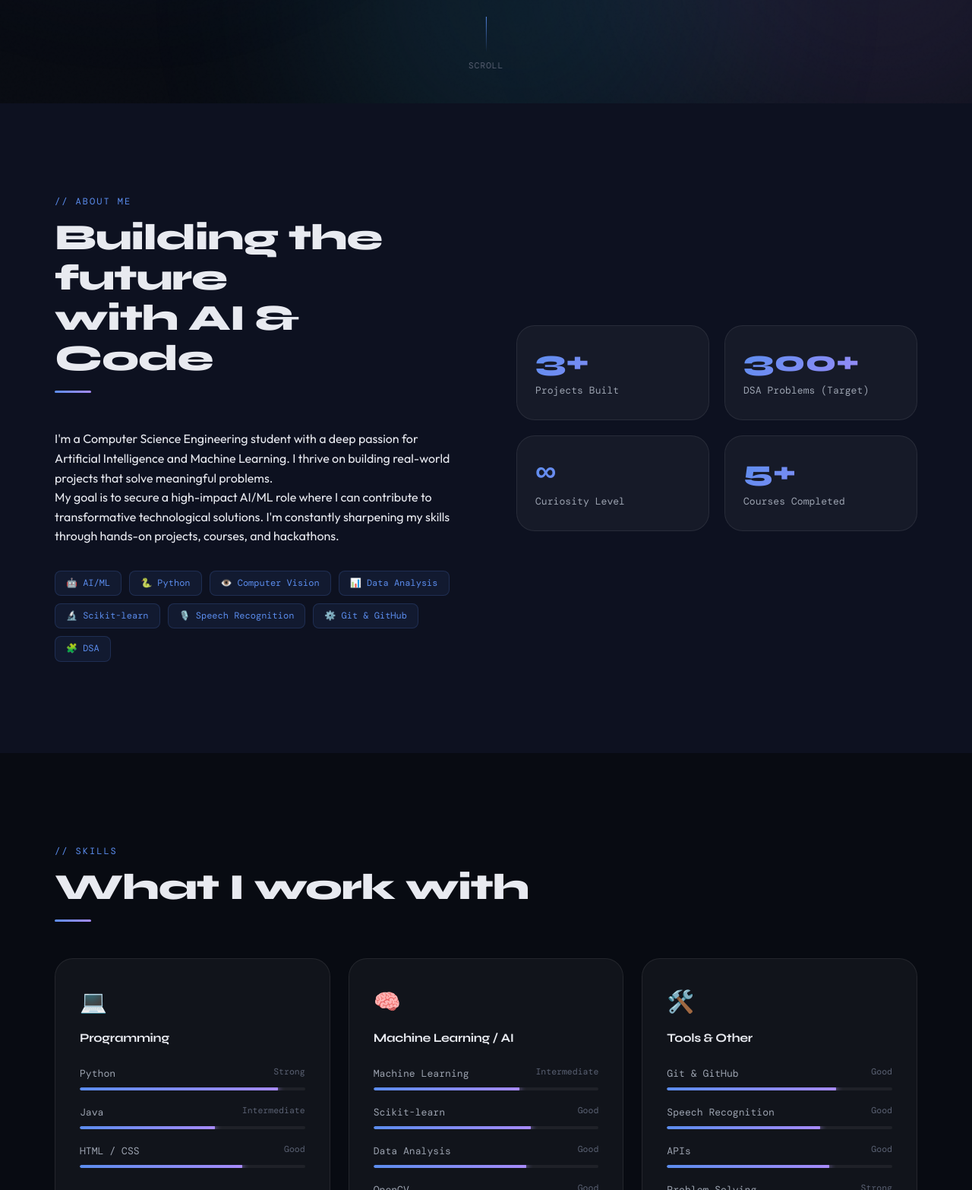
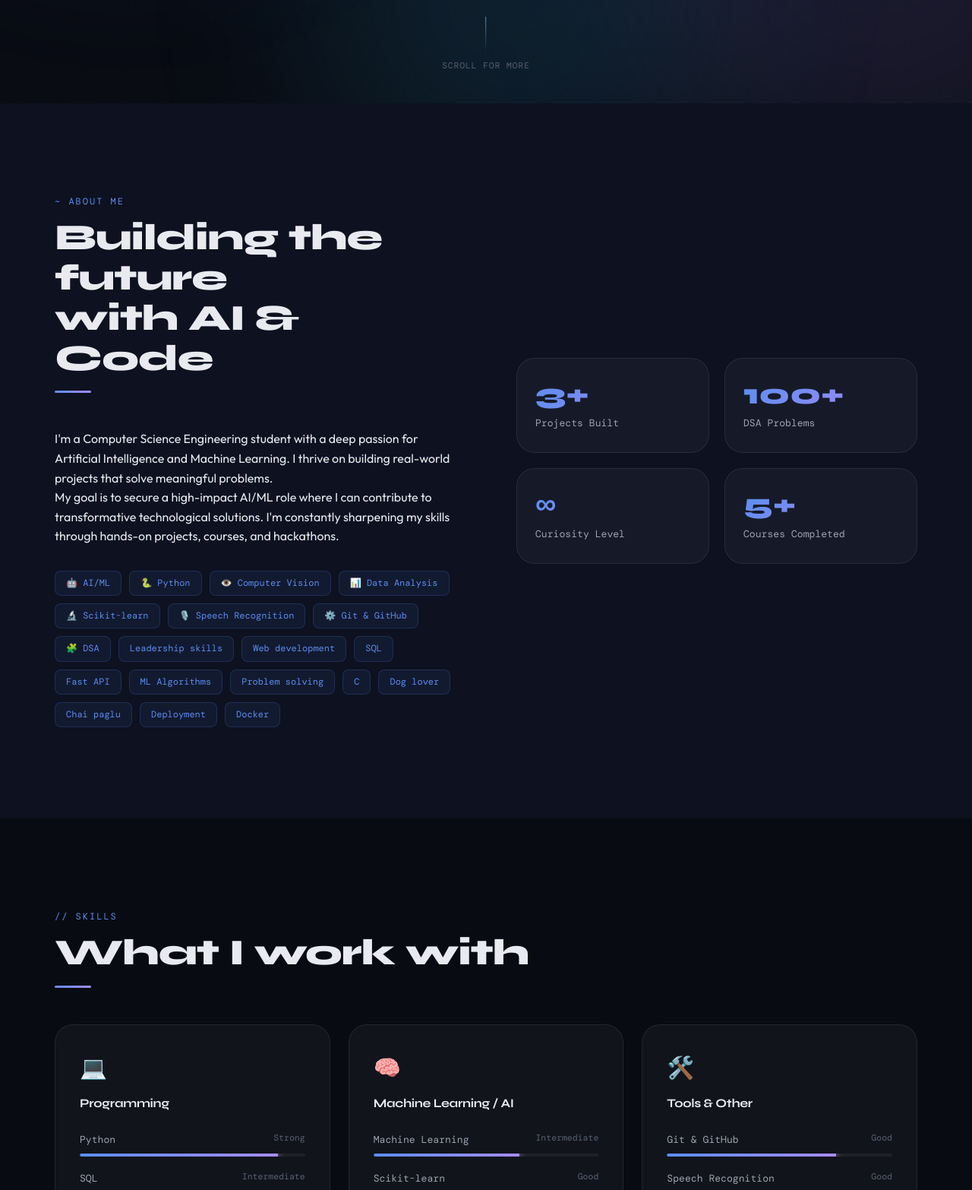
Before and after one commit to bajpai22/Portfolio, a plain HTML site: page index.html in a window 1280 px wide. Shown: the part 664-2230 px from the top of the page at 76% size. Drawn offline with nearby package versions, Linux system fonts and the light colour scheme; a web font is replaced by a local one.

Commit message:
updated portfolio

```diff
--- a/index.html
+++ b/index.html
@@ -1113,7 +1113,7 @@ footer {
       <div class="hero-left reveal">
         <div class="hero-badge">
           <span class="hero-badge-dot"></span>
-          Open to internships & opportunities
+          Open to seek great opportunities
         </div>
 
         <h1 class="hero-name">
@@ -1168,7 +1168,7 @@ footer {
 
   <div class="hero-scroll">
     <div class="scroll-line"></div>
-    <span>SCROLL </span>
+    <span>SCROLL FOR MORE</span>
   </div>
 </section>
 
@@ -1177,7 +1177,7 @@ footer {
   <div class="container">
     <div class="about-grid">
       <div class="reveal">
-        <div class="section-label">// About Me</div>
+        <div class="section-label">~ About Me</div>
         <h2 class="section-title">Building the future<br/>with AI & Code</h2>
         <div class="section-divider"></div>
         <div>
@@ -1193,6 +1193,17 @@ footer {
           <span class="tag">🎙️ Speech Recognition</span>
           <span class="tag">⚙️ Git & GitHub</span>
           <span class="tag">🧩 DSA</span>
+          <span class="tag">Leadership skills</span>
+          <span class="tag">Web development</span>
+          <span class="tag">SQL</span>
+          <span class="tag">Fast API</span>
+          <span class="tag">ML Algorithms</span>
+          <span class="tag">Problem solving</span>
+          <span class="tag">C</span>
+          <span class="tag">Dog lover</span>
+          <span class="tag">Chai paglu</span>
+          <span class="tag">Deployment</span>
+          <span class="tag">Docker</span>
         </div>
       </div>
       <div class="reveal">
@@ -1202,8 +1213,8 @@ footer {
             <div class="stat-label">Projects Built</div>
           </div>
           <div class="stat-card">
-            <div class="stat-num">300+</div>
-            <div class="stat-label">DSA Problems (Target)</div>
+            <div class="stat-num">100+</div>
+            <div class="stat-label">DSA Problems</div>
           </div>
           <div class="stat-card">
             <div class="stat-num">∞</div>
@@ -1237,7 +1248,7 @@ footer {
           <div class="skill-bar"><div class="skill-fill" data-width="88"></div></div>
         </div>
         <div class="skill-item">
-          <div class="skill-info"><span class="skill-name">Java</span><span class="skill-level">Intermediate</span></div>
+          <div class="skill-info"><span class="skill-name">SQL</span><span class="skill-level">Intermediate</span></div>
           <div class="skill-bar"><div class="skill-fill" data-width="60"></div></div>
         </div>
         <div class="skill-item">
@@ -1295,7 +1306,9 @@ footer {
 <section id="learning">
   <div class="container">
     <div class="reveal">
-      <div class="section-label">// Currently Learning</div>
+      <div class="section-label">// Currently Exploring
+
+      </div>
       <h2 class="section-title">Always leveling up</h2>
       <div class="section-divider"></div>
       <p class="section-sub">The AI landscape evolves fast — I'm keeping pace with cutting-edge technologies.</p>
@@ -1569,7 +1582,7 @@ footer {
         <div class="resume-icon">📄</div>
         <h3>Download My Resume</h3>
         <p>Get a detailed look at my skills, projects, and educational background.</p>
-        <a href="resume.pdf" download class="btn btn-primary">
+        <a href="Aryan_Bajpai_Software_Engineer.pdf" download class="btn btn-primary">
           <svg width="16" height="16" fill="none" viewBox="0 0 24 24" stroke="currentColor" stroke-width="2"><path d="M12 10v6m0 0l-3-3m3 3l3-3M3 17v3a2 2 0 0 0 2 2h14a2 2 0 0 0 2-2v-3"/></svg>
           Download Resume
         </a>
@@ -1583,7 +1596,7 @@ footer {
   <div class="container">
     <div class="footer-inner">
       <span class="footer-logo">AB.</span>
-      <span class="footer-copy">© 2024 Aryan Bajpai — Built with passion & code</span>
+      <span class="footer-copy">© 2024 Aryan Bajpai — Built with with lots of love and passion. ❤️  </span>
       <div class="footer-socials">
         <a href="https://github.com/aryanbajpai" target="_blank" class="social-link">
           <svg viewBox="0 0 24 24" fill="currentColor"><path d="M12 2C6.477 2 2 6.484 2 12.017c0 4.425 2.865 8.18 6.839 9.504.5.092.682-.217.682-.483 0-.237-.008-.868-.013-1.703-2.782.605-3.369-1.343-3.369-1.343-.454-1.158-1.11-1.466-1.11-1.466-.908-.62.069-.608.069-.608 1.003.07 1.531 1.032 1.531 1.032.892 1.53 2.341 1.088 2.91.832.092-.647.35-1.088.636-1.338-2.22-.253-4.555-1.113-4.555-4.951 0-1.093.39-1.988 1.029-2.688-.103-.253-.446-1.272.098-2.65 0 0 .84-.27 2.75 1.026A9.564 9.564 0 0 1 12 6.844a9.59 9.59 0 0 1 2.504.337c1.909-1.296 2.747-1.027 2.747-1.027.546 1.379.202 2.398.1 2.651.64.7 1.028 1.595 1.028 2.688 0 3.848-2.339 4.695-4.566 4.943.359.309.678.92.678 1.855 0 1.338-.012 2.419-.012 2.747 0 .268.18.58.688.482A10.02 10.02 0 0 0 22 12.017C22 6.484 17.522 2 12 2z"/></svg>
```
Also changed, not shown: 1 other file.
